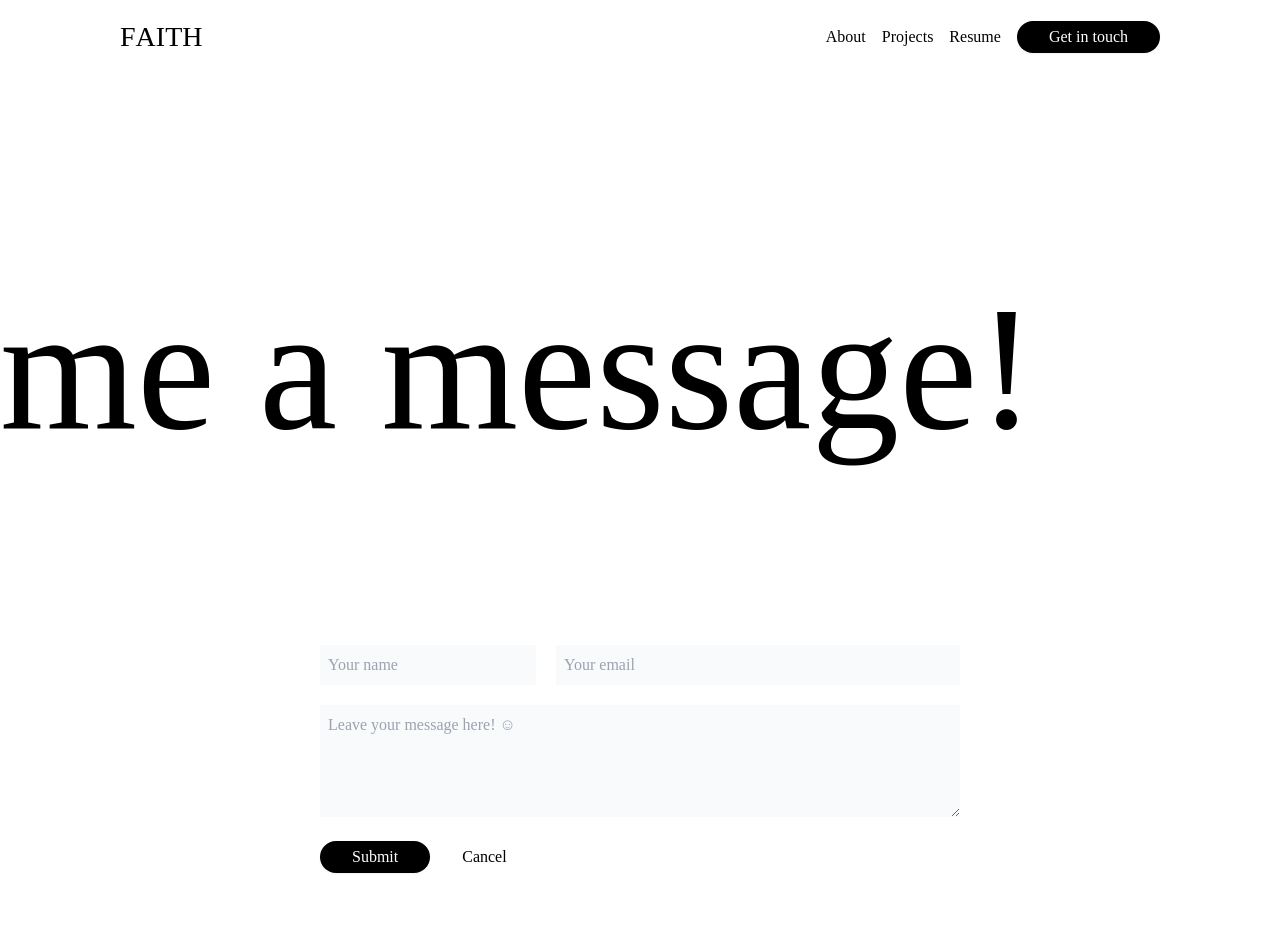
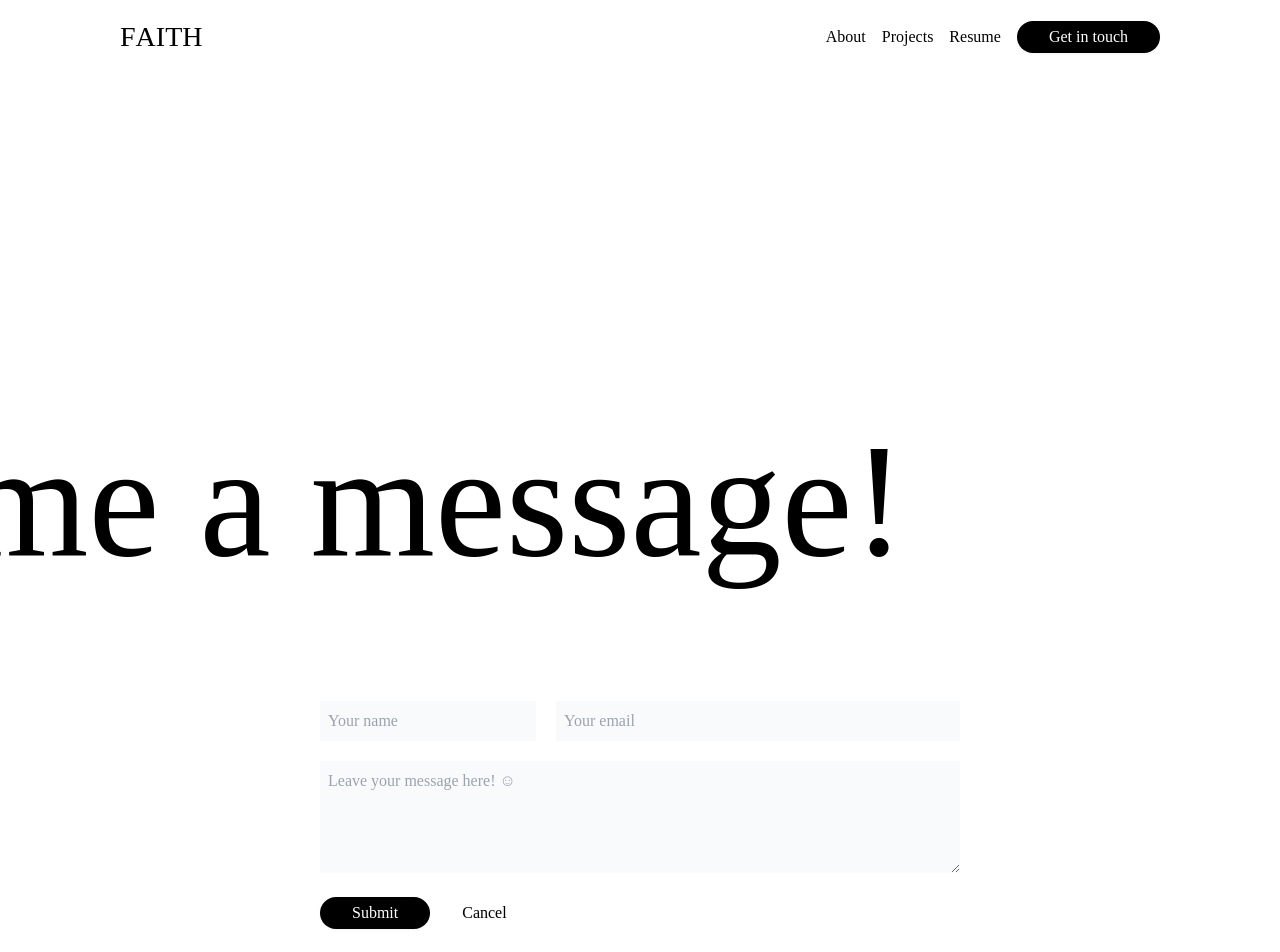
Before and after one commit to faithcassie/dev-portfolio, a React (Create React App) app: page /contact in a window 1280 px wide. Shown: the top 952 px of the page. Built offline with nearby package versions, Linux system fonts and the light colour scheme.

Commit message:
update contact page

```diff
--- a/src/components/TopBar.js
+++ b/src/components/TopBar.js
@@ -50,7 +50,7 @@ function TopBar() {
     },
     animate: {
       transition: {
-        delayChildren: 0.2,
+        delayChildren: 0.1,
         staggerChildren: 0.09,
         staggerDirection: 1,
       },
--- a/src/pages/ContactPage.js
+++ b/src/pages/ContactPage.js
@@ -7,18 +7,12 @@ const ContactPage = () => {
   const x1 = useTransform(
     scrollYProgress,
     [0, 0.3, 0.5, 0.7, 1],
-    [0, -50, -100, -200, -400]
-    //   {
-    //   transition: {
-    //     duration: 2,
-    //     ease: [0.165, 0.84, 0.39, 1],
-    //   },
-    // }
+    [0, -50, -100, -300, -400]
   );
 
   return (
-    <div className="h-full my-36">
-      <div className="mt-22">
+    <div className="h-full mt-36">
+      <div className="pt-36">
         <motion.div
           initial="hidden"
           animate="show"
@@ -26,13 +20,13 @@ const ContactPage = () => {
         >
           <motion.h1
             style={{ x: x1 }}
-            className=" text-[6rem] md:text-[11rem] px-1 font-thin whitespace-nowrap "
+            className=" text-[5rem] md:text-[10rem] px-1 font-thin whitespace-nowrap "
           >
             Send me a message!
           </motion.h1>
         </motion.div>
 
-        <div className="w-full h-[500px] flex flex-col py-36">
+        <div className="w-full h-[500px] flex flex-col pt-[5rem] pb-[5rem]">
           <form>
             <div className="w-[80%] md:w-[50%] h-full mx-auto flex flex-col">
               <motion.div
```
